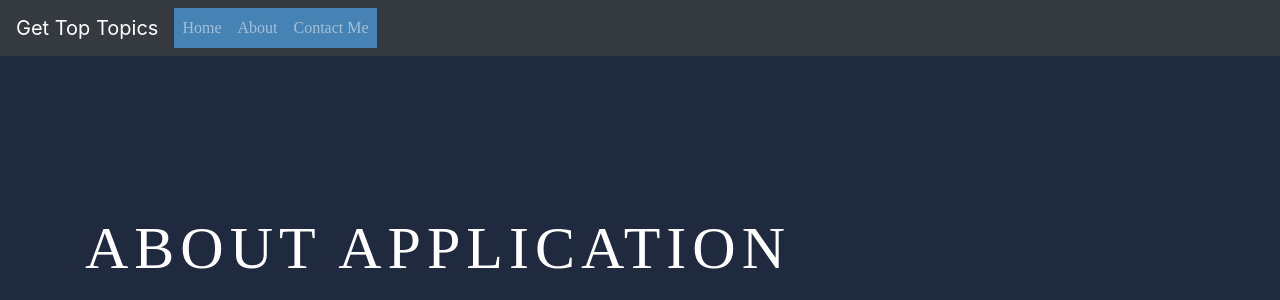
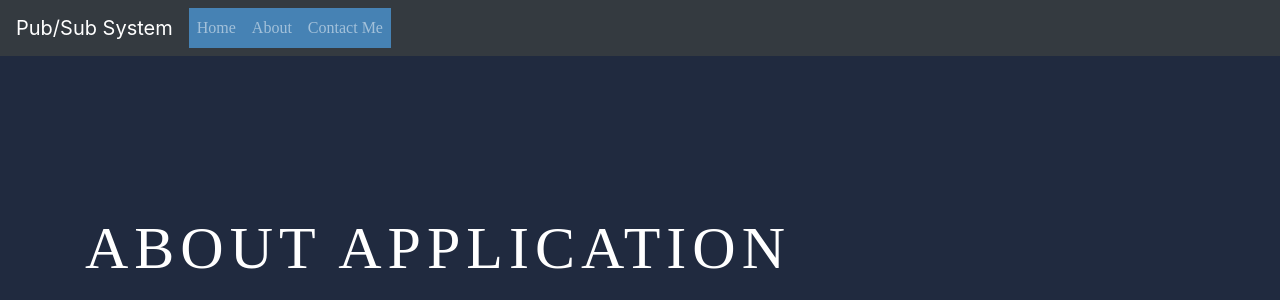
Before and after one commit to Shefali-Sharma/Docker, a Flask app: page /about in a window 1280 px wide. Shown: the top 300 px of the page. Run offline with Flask 2, Linux system fonts and the light colour scheme; some libraries are stand-ins or nearby versions.

Commit message:
Update App Name
Update App Name

```diff
--- a/Phase2/templates/includes/_navbar.html
+++ b/Phase2/templates/includes/_navbar.html
@@ -1,5 +1,5 @@
 <nav class="navbar navbar-expand-md navbar-dark bg-dark">
-      <a class="navbar-brand" href="/">Get Top Topics</a>
+      <a class="navbar-brand" href="/">Pub/Sub System</a>
       <button class="navbar-toggler" type="button" data-toggle="collapse" data-target="#navbar" aria-controls="navbar" aria-expanded="false" aria-label="Toggle navigation">
         <span class="navbar-toggler-icon"></span>
       </button>
```
